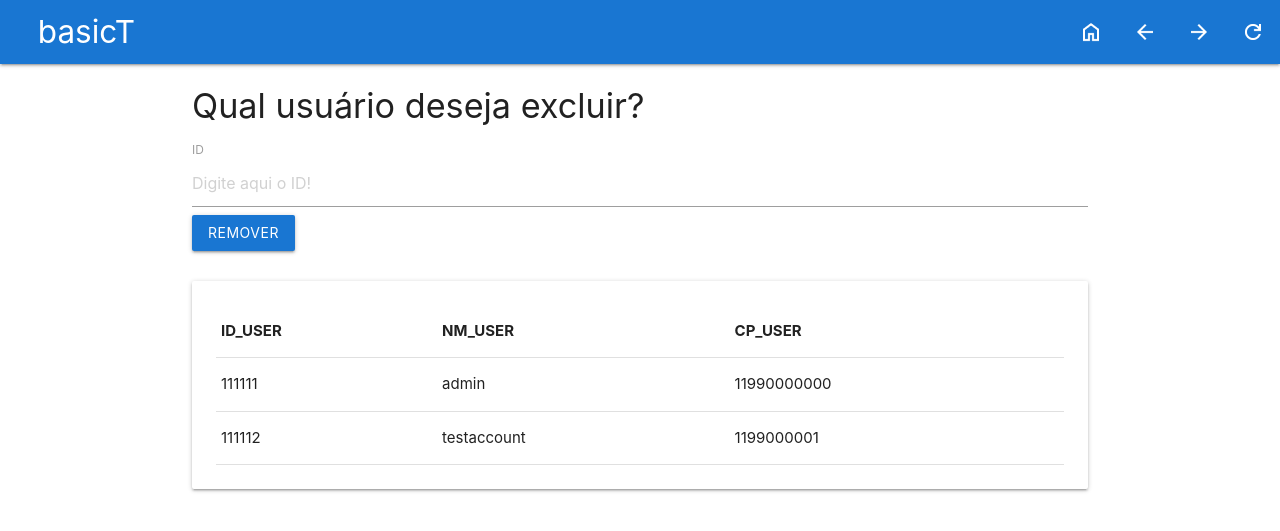
After one commit to theMyntt/basicT, a PHP site: page /painel/rmUser/ in a window 1280 px wide. The commit adds this page. Shown: the top 531 px of the page. Run offline with PHP 8.4, Linux system fonts and the light colour scheme; data comes from the database, SQL or seed files in the repository.

Commit message:
feat: remover usuário já cadastrado

```diff
--- a/painel/index.php
+++ b/painel/index.php
@@ -50,7 +50,7 @@
 				<h5>Configurações do sistema</h5>
 				<div class="row">
 					<button class="btn blue darken-2" onclick="location.href='./cadUser/'">Cadastrar usuário</button>
-					<button class="btn blue darken-2">Deletar usuário existente</button>
+					<button class="btn blue darken-2" onclick="location.href='./rmUser/'">Deletar usuário existente</button>
 				</div>
 			</div>
 		</div>
--- /dev/null
+++ b/painel/rmUser/index.php
@@ -0,0 +1,86 @@
+<?php
+$caminhoAbsoluto = dirname(__FILE__) . '/../../data/user.db';
+$db = new PDO("sqlite:$caminhoAbsoluto");
+?>
+
+<!DOCTYPE html>
+<html lang="pt-br">
+<head>
+    <meta charset="UTF-8">
+    <meta name="viewport" content="width=device-width, initial-scale=1.0">
+    <link rel="stylesheet" href="../../css/materialize.min.css" />
+    <title>basicT</title>
+    <style>
+		nav ul li {
+			height: 64px;
+			display: flex;
+			align-items: center;
+		}
+		img {
+			display: flex;
+			align-self: center;
+		}
+        textarea {
+            border: 0;
+            border-bottom: 1px solid #9e9e9e;
+            resize: vertical;
+        }
+        textarea:focus {
+            outline: 0;
+        }
+	</style>
+</head>
+<body>
+    <div id="wrapper">
+    <nav class="blue darken-2">
+			<div class="nav-wrapper">
+				<div>
+					<a href="./" class="brand-logo" style="margin-left: 1cm">basicT</a>
+				</div>
+				<ul id="nav-mobile" class="right hide-on-med-and-down">
+					<li><a href="../"><img src="../../img/home.png"></a></li>
+					<li><a onclick="window.history.back();"><img src="../../img/arrowBack.png"></a></li>
+					<li><a onclick="window.history.forward();"><img src="../../img/arrowFoward.png"></a></li>
+					<li><a href="./"><img src="../../img/refresh.png" alt="Recarregar"></a></li>
+				</ul>
+			</div>
+		</nav>
+        <div class="container">
+            <form action="process.php" method="post" style="margin-bottom: 30px">
+                <h4>Qual usuário deseja excluir?</h4>
+                <label> ID <input type="text" name="id" placeholder="Digite aqui o ID!" /> </label>
+                <input type="submit" class="btn blue darken-2" value="remover">
+            </form>
+            <div class="card-panel">
+            <?php
+            $query = "SELECT ID_USER, NM_USER, CP_USER FROM USER";
+            $stmt = $db->query($query);
+
+            $rows = $stmt->fetchAll(PDO::FETCH_ASSOC);
+
+            if (count($rows) > 0) {
+                echo '<table>';
+                echo '<tr>';
+                foreach ($rows[0] as $columnName => $value) {
+                    echo '<th>' . $columnName . '</th>';
+                }
+                echo '</tr>';
+
+                foreach ($rows as $row) {
+                    echo '<tr>';
+                    foreach ($row as $value) {
+                        echo '<td>' . $value . '</td>';
+                    }
+                    echo '</tr>';
+                }
+
+                echo '</table>';
+            } else {
+                echo 'Não há dados a serem exibidos.';
+            }
+            ?>
+            </div>
+        </div>
+    </div>
+</body>
+</html>
```
Also changed, not shown: painel/rmUser/process.php (added, +24 -0 lines).
